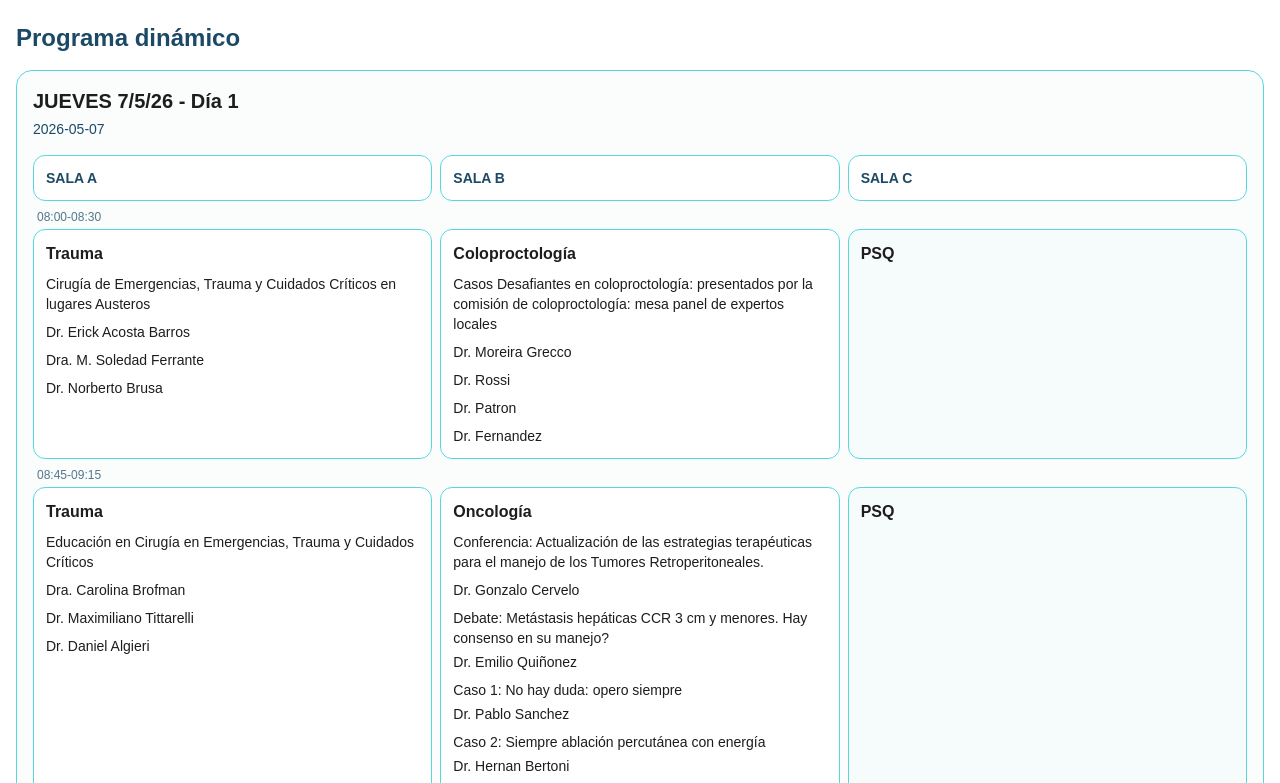
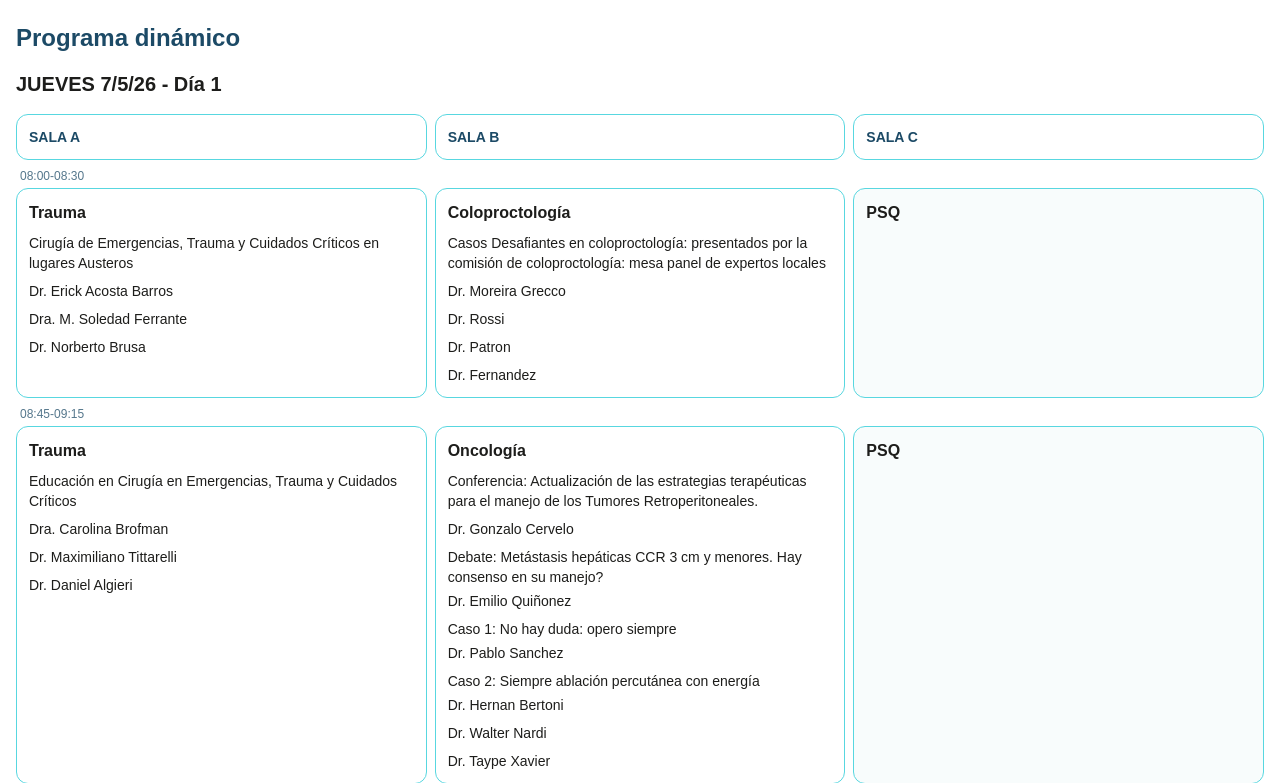
Before and after one commit to danidev-100/jornadas_de_cirugia, a React (Vite) app: page / in a window 1280 px wide. Shown: the part 1777-2560 px from the top of the page. Built offline with nearby package versions, Linux system fonts and the light colour scheme; a web font is replaced by a local one.

Commit message:
Simplify Day layout

```diff
--- a/src/component/dynamicSchedule/Day.jsx
+++ b/src/component/dynamicSchedule/Day.jsx
@@ -6,10 +6,9 @@ function Day({ day, date, rooms }) {
   const columnsTemplate = `repeat(${roomNames.length}, minmax(0, 1fr))`;
 
   return (
-    <article className="space-y-4 rounded-2xl border border-wave bg-cloud/20 p-4">
+    <article className="space-y-4">
       <header className="space-y-1">
         <h4 className="text-xl font-semibold text-ink">{day}</h4>
-        <p className="text-sm text-deep-blue">{date}</p>
       </header>
 
       <div className="overflow-x-auto">
```
